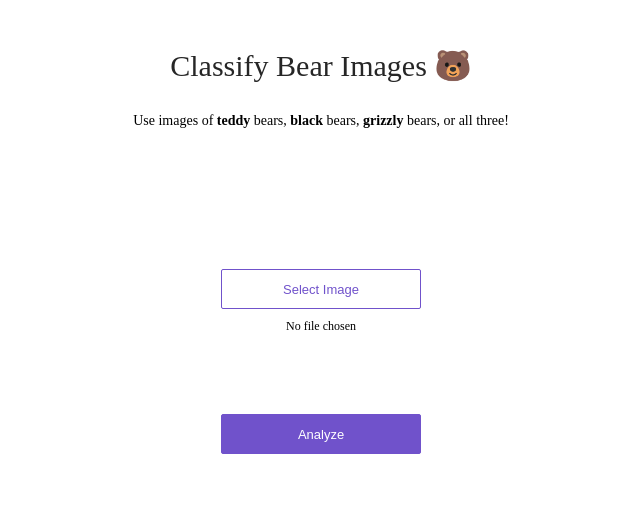
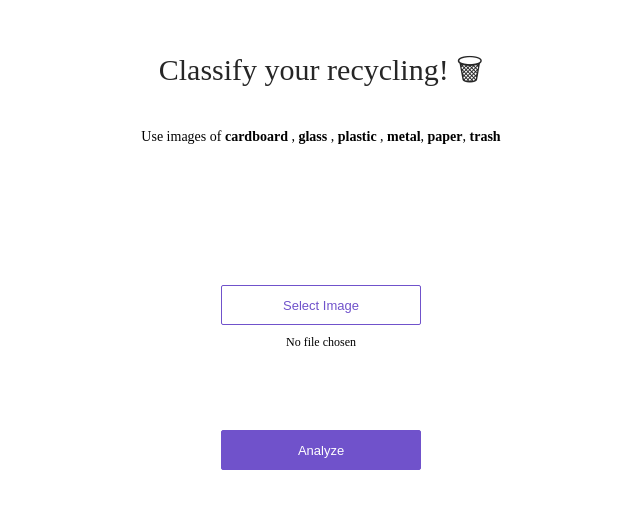
Before and after one commit to hoon0624/Garbage-Classification-Render, a plain HTML site: page app/view/index.html in a window 1280 px wide. Shown: the whole page, without its empty margins (319-959 px from the left). Drawn offline with Linux system fonts and the light colour scheme.

Commit message:
2nd changes

```diff
--- a/app/view/index.html
+++ b/app/view/index.html
@@ -7,10 +7,10 @@
 <body>
 <div>
   <div class='center'>
-    <div class='title'>Classify Bear Images 🐻</div>
+    <div class='title'>Classify your recycling! 🗑</div>
     <p>
-      Use images of <strong>teddy</strong> bears, <strong>black</strong> bears, <strong>grizzly</strong> bears, or
-      all three!
+      Use images of <strong>cardboard</strong> , <strong>glass</strong> , <strong>plastic</strong> ,
+      <strong>metal</strong>, <strong>paper</strong>, <strong>trash</strong>
     </p>
     <div class='content'>
       <div class='no-display'>
```
